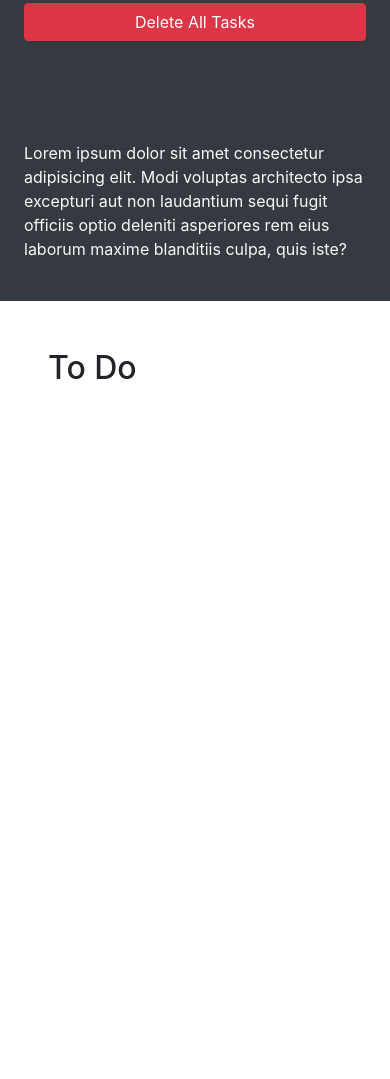
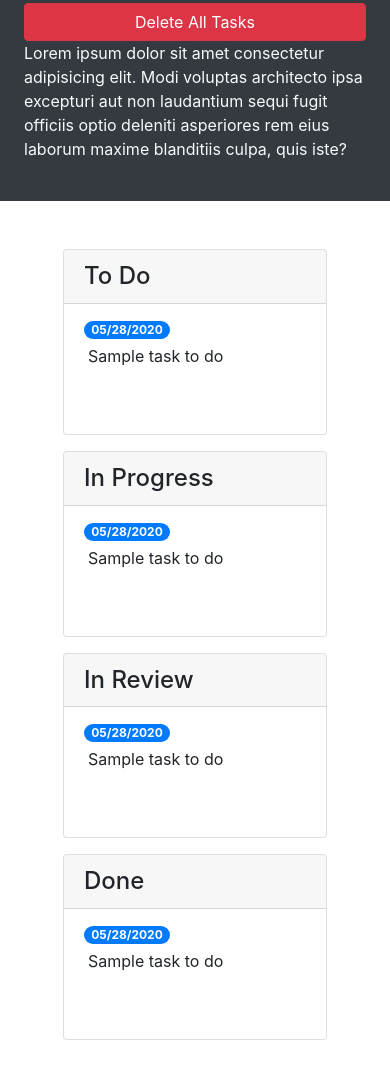
Before and after one commit to Abstrack5/taskmaster-pro, a plain HTML site: page taskmaster-starter/index.html in a window 390 px wide. Shown: the part 171-1250 px from the top of the page. Before the commit the page ends 844 px from the top, so only its background shows below. Drawn offline with nearby package versions, Linux system fonts and the light colour scheme.

Commit message:
added task steps, updated modal, made site responsive

```diff
--- a/taskmaster-starter/index.html
+++ b/taskmaster-starter/index.html
@@ -24,9 +24,65 @@
       </p>
     </header>
     <main class="col-12 col-lg-9">
-      <div class="m-5">
-        <h2>To Do</h2>
-        <ul id="list-toDo" class="list-group"> </ul>
+      <div class="m-5 row justify-content-around">
+        <div class="col-12 col-md-6 col-xl-3 mb-3">
+          <div class="card">
+            <h4 class="card-header">
+              To Do
+            </h4>
+            <ul id="list-toDo" class="list-group list-group-flush">
+              <li class="list-group-item">
+                <span class="badge badge-primary badge-pill">05/28/2020</span>
+                <p class="m-1">Sample task to do</p>
+              </li>
+            </ul>
+          </div>
+        </div>
+        <!-- in progress start -->
+        <div class="col-12 col-md-6 col-xl-3 mb-3">
+          <div class="card">
+            <h4 class="card-header">
+              In Progress
+            </h4>
+            <ul id="list-inProgress" class="list-group list-group-flush">
+              <li class="list-group-item">
+                <span class="badge badge-primary badge-pill">05/28/2020</span>
+                <p class="m-1">Sample task to do</p>
+              </li>
+            </ul>
+          </div>
+        </div>
+        <!-- in progress end -->
+        <!-- in review start -->
+        <div class="col-12 col-md-6 col-xl-3 mb-3">
+          <div class="card">
+            <h4 class="card-header">
+              In Review
+            </h4>
+            <ul id="list-inReview" class="list-group list-group-flush">
+              <li class="list-group-item">
+                <span class="badge badge-primary badge-pill">05/28/2020</span>
+                <p class="m-1">Sample task to do</p>
+              </li>
+            </ul>
+          </div>
+        </div>
+        <!-- in review end -->
+        <!-- done start -->
+        <div class="col-12 col-md-6 col-xl-3 mb-3">
+          <div class="card">
+            <h4 class="card-header">
+              Done
+            </h4>
+            <ul id="list-done" class="list-group list-group-flush">
+              <li class="list-group-item">
+                <span class="badge badge-primary badge-pill">05/28/2020</span>
+                <p class="m-1">Sample task to do</p>
+              </li>
+            </ul>
+          </div>
+        </div>
+        <!-- done end -->
       </div>
     </main>
   </div>
@@ -43,16 +99,14 @@
           </button>
         </div>
         <div class="modal-body">
-          <form>
           <div class="form-group">
             <label for="modalTaskDescription">Task description</label>
-              <textarea id="modalTaskDescription" rows="3"></textarea>
+            <textarea id="modalTaskDescription" rows="3" class="form-control"></textarea>
           </div>
           <div class="form-group">
             <label for="modalDueDate">Due date</label>
-              <input type="text" id="modalDueDate" placeholder="mm/dd/yyyy" autocomplete="off" />
+            <input type="text" class="form-control" id="modalDueDate" placeholder="mm/dd/yyyy" autocomplete="off" />
           </div>
-          </form>
         </div>
         <div class="modal-footer">
           <button type="button" class="btn btn-secondary" data-dismiss="modal">Close</button>
```
Lines whose indentation alone changed are shown as unchanged.
